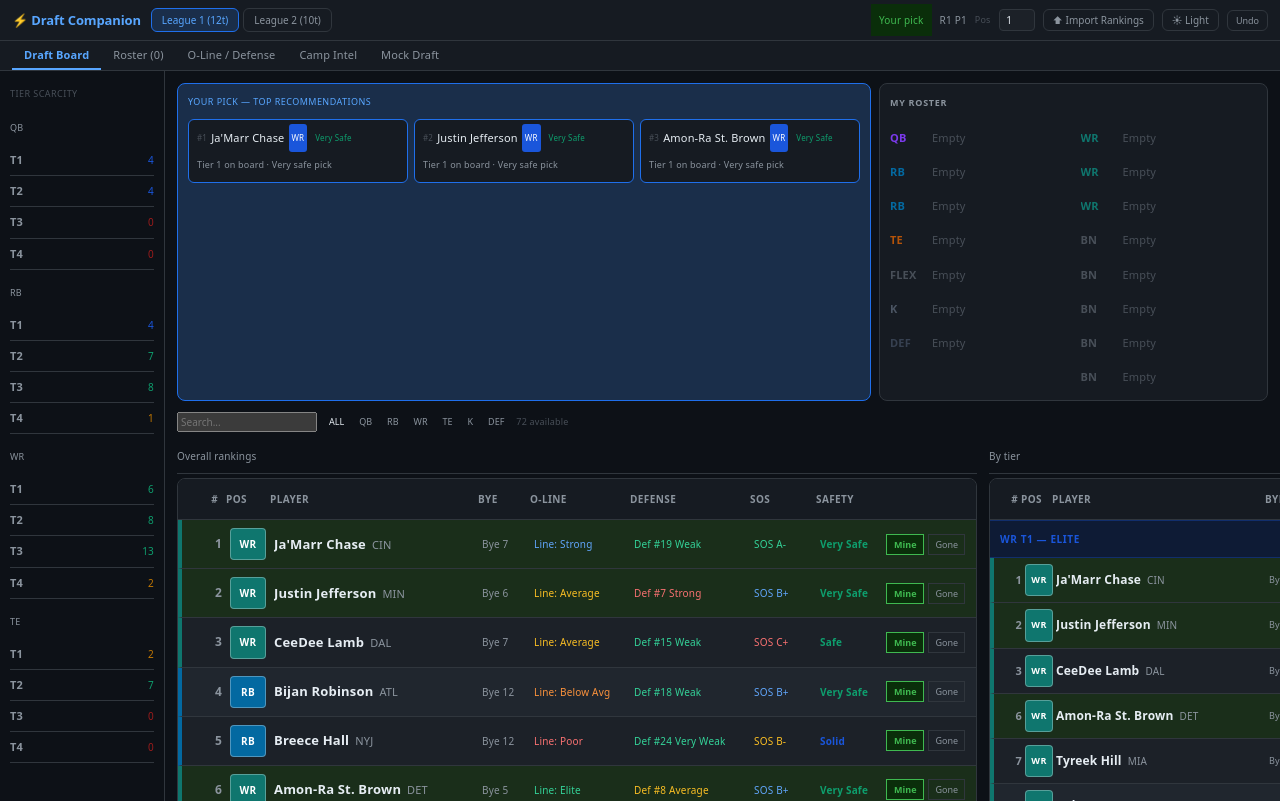
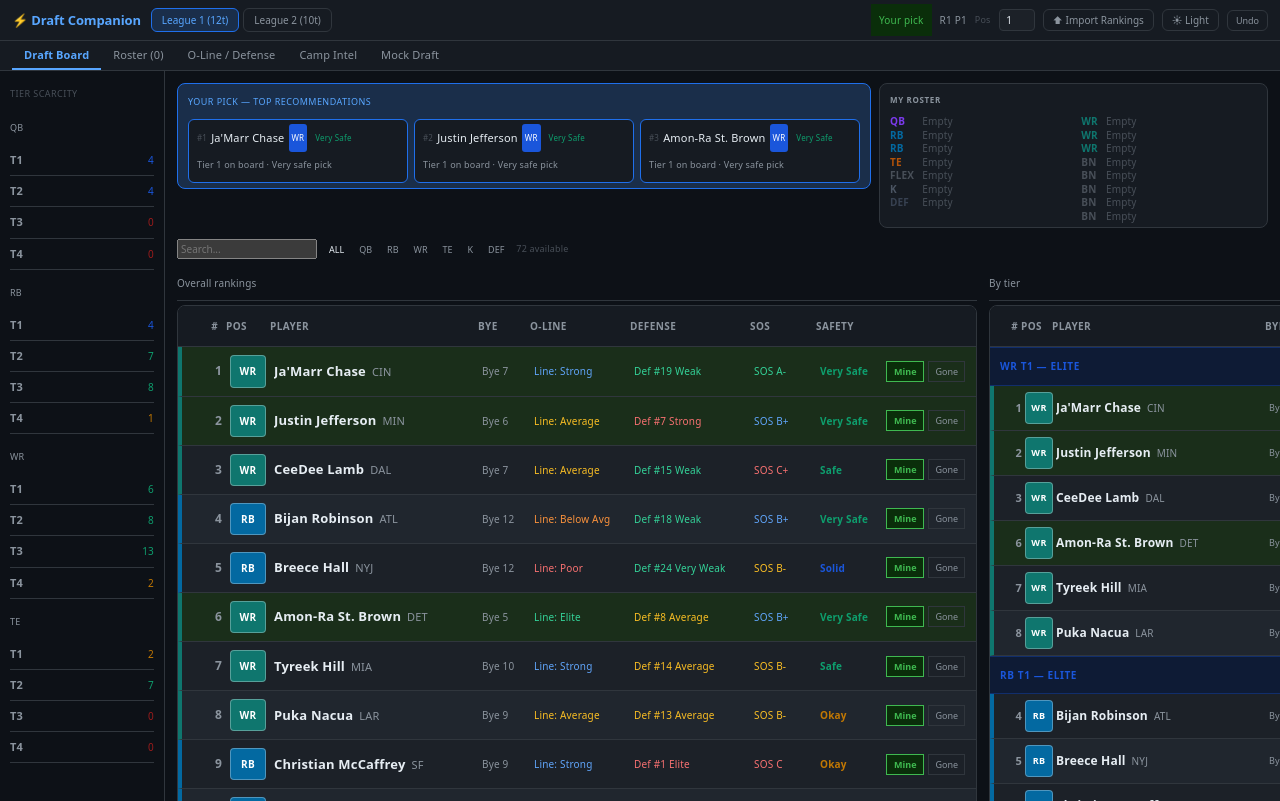
Before and after one commit to Parth33/fantasy-draft-server, a React (Vite) app in the folder fantasy-draft-companion/: page / in a window 1280 px wide. Built offline with nearby package versions, Linux system fonts and the light colour scheme.

Commit message:
fix rec container height and roster panel compactness

```diff
--- a/fantasy-draft-companion/src/App.jsx
+++ b/fantasy-draft-companion/src/App.jsx
@@ -882,7 +882,7 @@ export default function App() {
           {activeTab==="board"&&(
             <>
               {/* Recs bar + inline roster panel */}
-              <div style={{marginBottom:8,display:"flex",gap:8,alignItems:"stretch"}}>
+              <div style={{marginBottom:8,display:"flex",gap:8,alignItems:"flex-start"}}>
                 {isMyTurn&&recs.length>0&&(
                   <div style={{background:"var(--bg-accent-soft)",border:`1px solid var(--border-accent)`,borderRadius:8,padding:"5px 10px",width:"fit-content",flexShrink:0}}>
                     <div style={{fontSize:9,fontWeight:500,color:"var(--text-accent)",marginBottom:4,textTransform:"uppercase",letterSpacing:"0.05em"}}>Your pick — top recommendations</div>
@@ -903,32 +903,25 @@ export default function App() {
                   </div>
                 )}
 
-                {/* My roster — vertical two-column panel */}
-                <div style={{flex:1,minWidth:0,background:"var(--bg-card)",border:`1px solid var(--border)`,borderRadius:8,padding:"6px 10px"}}>
-                  <div style={{fontSize:9,fontWeight:700,color:"var(--text-secondary)",marginBottom:5,textTransform:"uppercase",letterSpacing:"0.08em"}}>My Roster</div>
-                  <div style={{display:"grid",gridTemplateColumns:"1fr 1fr",gap:"0 14px"}}>
-                    <div>
-                      {[0,4,5,6,7,8,9].map(i=>{
-                        const slot=ROSTER_SLOTS[i],p=roster[i];
-                        return (
-                          <div key={i} style={{display:"flex",alignItems:"center",gap:6,fontSize:11,padding:"4px 0",overflow:"hidden",whiteSpace:"nowrap"}}>
-                            <span style={{color:POS_COLORS[slot]||"var(--text-muted)",fontWeight:800,flexShrink:0,width:36}}>{slot}</span>
-                            <span style={{overflow:"hidden",textOverflow:"ellipsis",color:p?"var(--text-primary)":"var(--text-muted)"}}>{p?p.name:"Empty"}</span>
-                          </div>
-                        );
-                      })}
-                    </div>
-                    <div>
-                      {[1,2,3,10,11,12,13,14].map(i=>{
-                        const slot=ROSTER_SLOTS[i],p=roster[i];
-                        return (
-                          <div key={i} style={{display:"flex",alignItems:"center",gap:6,fontSize:11,padding:"4px 0",overflow:"hidden",whiteSpace:"nowrap"}}>
-                            <span style={{color:POS_COLORS[slot]||"var(--text-muted)",fontWeight:800,flexShrink:0,width:36}}>{slot}</span>
-                            <span style={{overflow:"hidden",textOverflow:"ellipsis",color:p?"var(--text-primary)":"var(--text-muted)"}}>{p?p.name:"Empty"}</span>
-                          </div>
-                        );
-                      })}
-                    </div>
+                {/* My roster — tight two-column panel, no extra padding/margin bloat */}
+                <div style={{flex:1,minWidth:0,alignSelf:"flex-start",background:"var(--bg-card)",border:`1px solid var(--border)`,borderRadius:8,padding:"3px 10px 4px"}}>
+                  <div style={{display:"grid",gridTemplateColumns:"auto 1fr auto 1fr",columnGap:8,rowGap:0,alignItems:"center"}}>
+                    <span style={{gridColumn:"1 / span 4",fontSize:8,fontWeight:700,color:"var(--text-secondary)",padding:"0 0 2px",textTransform:"uppercase",letterSpacing:"0.08em"}}>My Roster</span>
+                    {(()=>{
+                      const leftIdx=[0,4,5,6,7,8,9], rightIdx=[1,2,3,10,11,12,13,14];
+                      const rows=Math.max(leftIdx.length,rightIdx.length);
+                      return Array.from({length:rows}).flatMap((_,row)=>{
+                        const li=leftIdx[row], ri=rightIdx[row];
+                        const lSlot=li!==undefined?ROSTER_SLOTS[li]:null, lP=li!==undefined?roster[li]:null;
+                        const rSlot=ri!==undefined?ROSTER_SLOTS[ri]:null, rP=ri!==undefined?roster[ri]:null;
+                        return [
+                          <span key={`lp${row}`} style={{fontSize:10,lineHeight:1.35,fontWeight:800,color:POS_COLORS[lSlot]||"var(--text-muted)",whiteSpace:"nowrap"}}>{lSlot||""}</span>,
+                          <span key={`ln${row}`} style={{fontSize:10,lineHeight:1.35,overflow:"hidden",textOverflow:"ellipsis",whiteSpace:"nowrap",color:lP?"var(--text-primary)":"var(--text-muted)"}}>{lSlot?(lP?lP.name:"Empty"):""}</span>,
+                          <span key={`rp${row}`} style={{fontSize:10,lineHeight:1.35,fontWeight:800,color:POS_COLORS[rSlot]||"var(--text-muted)",whiteSpace:"nowrap"}}>{rSlot||""}</span>,
+                          <span key={`rn${row}`} style={{fontSize:10,lineHeight:1.35,overflow:"hidden",textOverflow:"ellipsis",whiteSpace:"nowrap",color:rP?"var(--text-primary)":"var(--text-muted)"}}>{rSlot?(rP?rP.name:"Empty"):""}</span>,
+                        ];
+                      });
+                    })()}
                   </div>
                 </div>
               </div>
```
